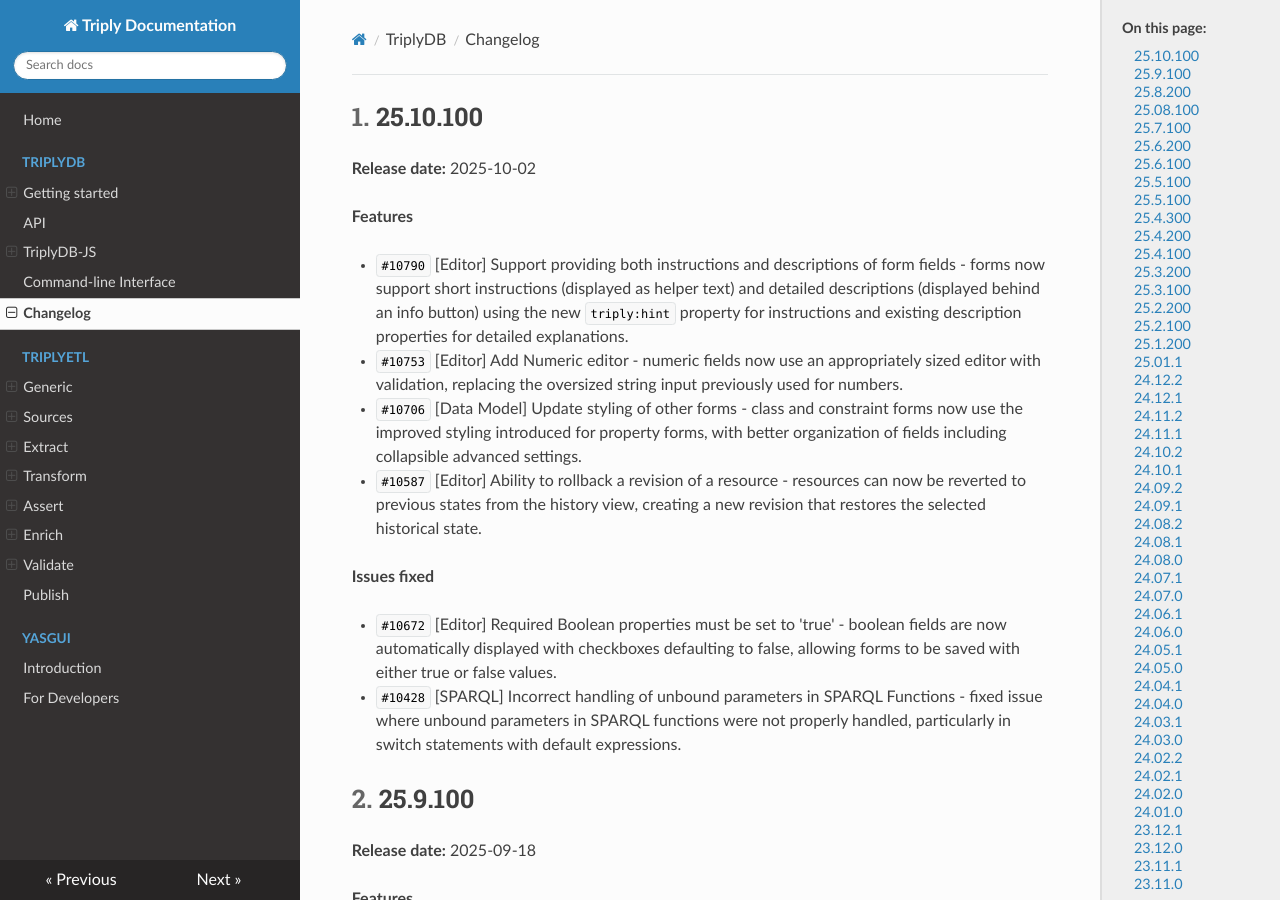
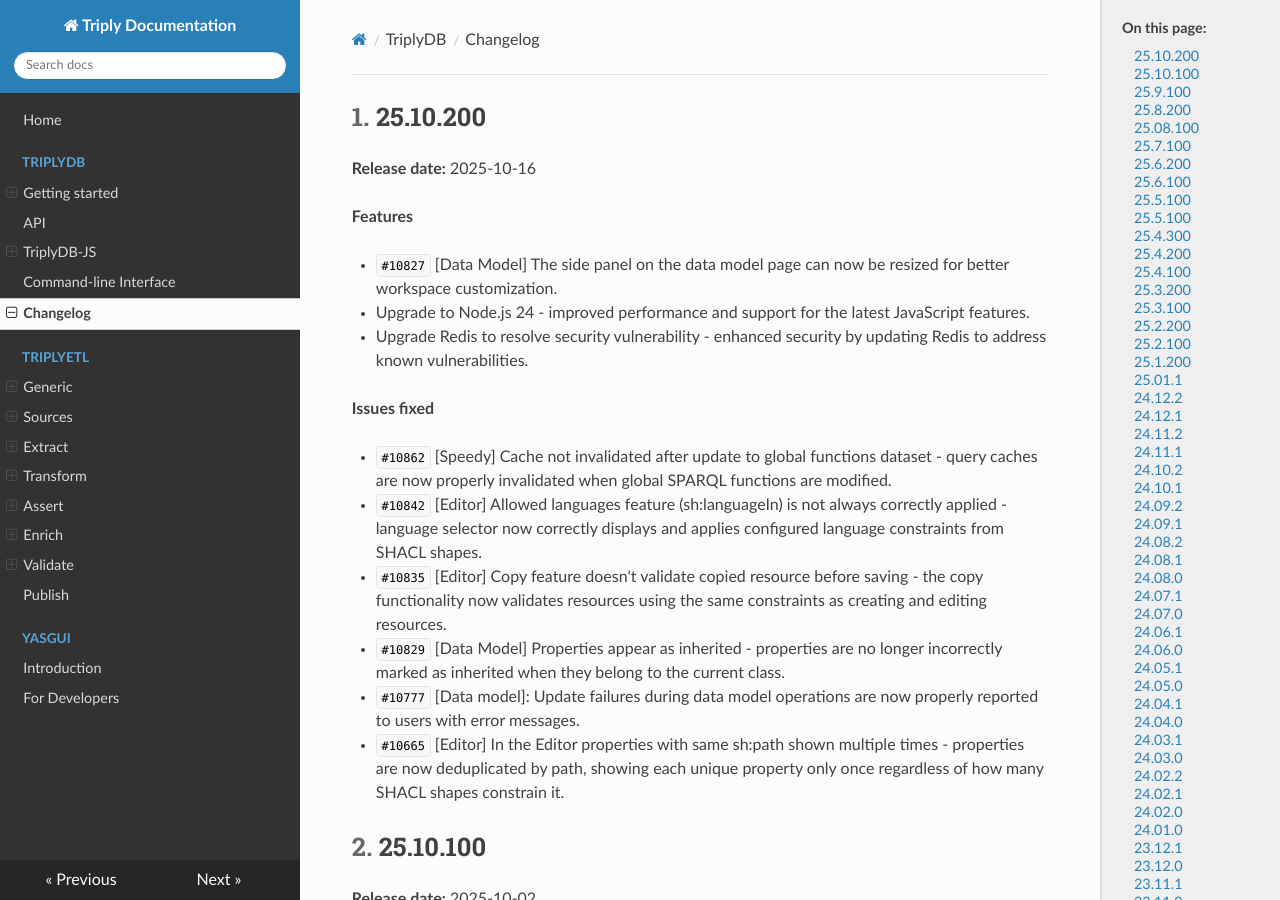
Before and after one commit to TriplyDB/Documentation, an MkDocs documentation site: the page built from docs/triplydb-changelog/index.md, in a window 1280 px wide and 900 px high. Built offline with MkDocs 1.6.1, drawn with Linux system fonts in a browser that asks for light colours.

Commit message:
updated changelogs

```diff
--- a/docs/triplydb-changelog/index.md
+++ b/docs/triplydb-changelog/index.md
@@ -4,6 +4,27 @@
 ---
 
 [TOC]
+
+## 25.10.200 {#25.10.200}
+
+**Release date:** 2025-10-16
+
+**Features**
+
+
+- `#10827` [Data Model] The side panel on the data model page can now be resized for better workspace customization.
+- Upgrade to Node.js 24 - improved performance and support for the latest JavaScript features.
+- Upgrade Redis to resolve security vulnerability - enhanced security by updating Redis to address known vulnerabilities.
+
+**Issues fixed**
+
+- `#10862` [Speedy] Cache not invalidated after update to global functions dataset - query caches are now properly invalidated when global SPARQL functions are modified.
+- `#10842` [Editor] Allowed languages feature (sh:languageIn) is not always correctly applied - language selector now correctly displays and applies configured language constraints from SHACL shapes.
+- `#10835` [Editor] Copy feature doesn't validate copied resource before saving - the copy functionality now validates resources using the same constraints as creating and editing resources.
+- `#10829` [Data Model] Properties appear as inherited - properties are no longer incorrectly marked as inherited when they belong to the current class.
+- `#10777` [Data model]: Update failures during data model operations are now properly reported to users with error messages.
+- `#10665` [Editor] In the Editor properties with same sh:path shown multiple times - properties are now deduplicated by path, showing each unique property only once regardless of how many SHACL shapes constrain it.
+
 
 ## 25.10.100 {#25.10.100}
 
```
Also changed, not shown: docs/triplydb-technical-changelog/index.md (+8 -0 lines).
